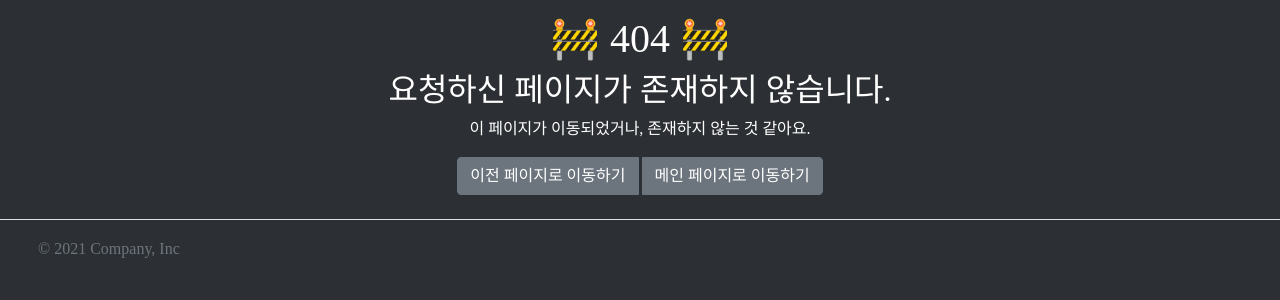
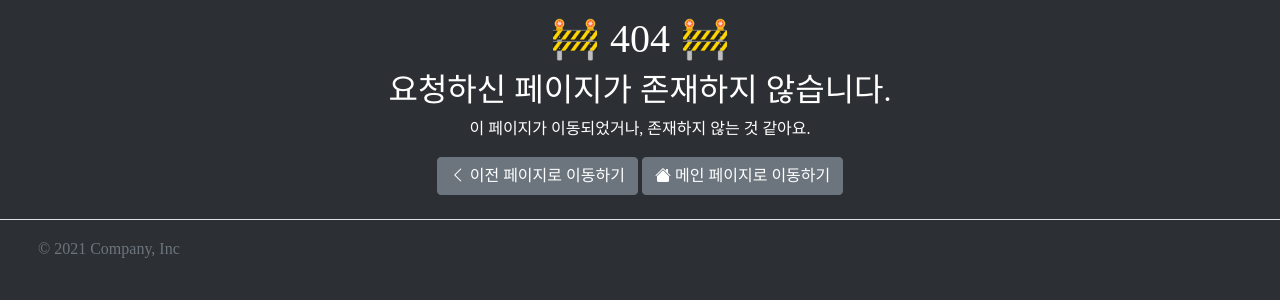
Before and after one commit to discord-korea/web, a Python web app: template templates/404.html in a window 1280 px wide. Shown: the part 57-357 px from the top of the page. Run offline with Jinja, Linux system fonts and the light colour scheme; the template is opened without the code that fills it, so the values that code supplies are empty; some web fonts are replaced.

Commit message:
feat: 404 페이지 및 스타일 업데이트

```diff
--- a/static/css/style.css
+++ b/static/css/style.css
@@ -17,18 +17,3 @@
     color: white;
     text-align: center;
 }
-
-.btn-group-wrap {
-    text-align: center;
-}
-
-div.btn-group {
-    margin: 0 auto;
-    text-align: center;
-    width: inherit;
-    display: inline-block;
-}
-
-a {
-    float: left;
-}
--- a/templates/404.html
+++ b/templates/404.html
@@ -4,9 +4,7 @@
 <h2>요청하신 페이지가 존재하지 않습니다.</h2>
 <p>이 페이지가 이동되었거나, 존재하지 않는 것 같아요.</p>
 
-<div class="btn-group" role="group">
-    <button type="button" class="btn btn-secondary" onclick="history.back()">이전 페이지로 이동하기</button>
-    <button type="button" class="btn btn-secondary" onclick="location.href='/'">메인 페이지로 이동하기</button>
-</div>
+<button type="button" class="btn btn-secondary" onclick="history.back()" style="font-family: Pretendard-SemiBold, TossFaceFont;"><i class="bi bi-chevron-left"></i> 이전 페이지로 이동하기</button>
+<button type="button" class="btn btn-secondary" onclick="location.href='/'" style="font-family: Pretendard-SemiBold, TossFaceFont;"><i class="bi bi-house-fill"></i> 메인 페이지로 이동하기</button>
 
 {% endblock %}
```
